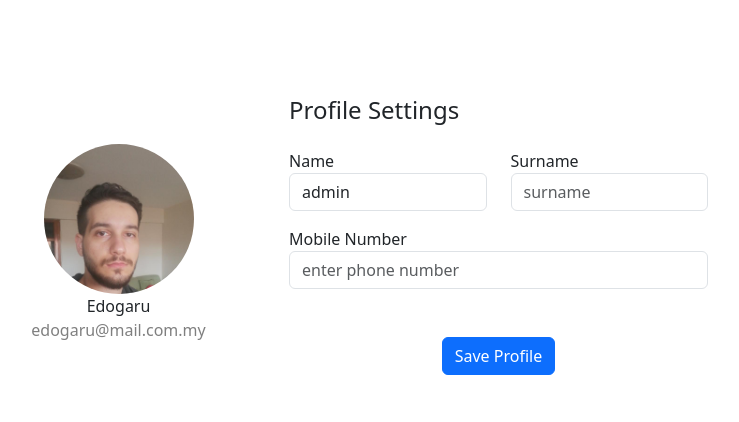
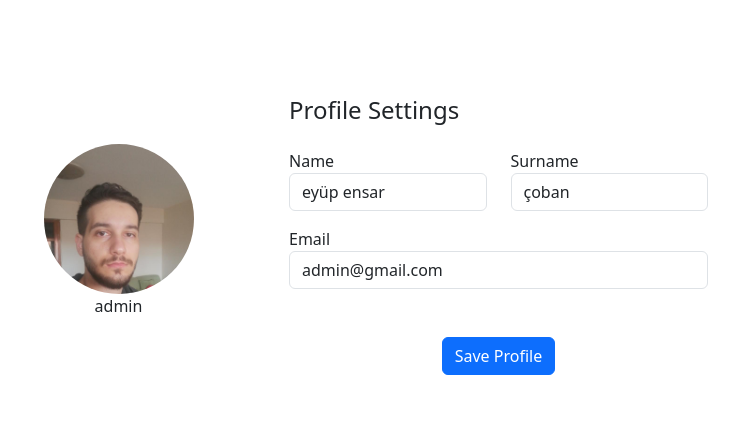
Before and after one commit to Cann23/aOHS, a Django app: page /dashboard/profile/ in a window 1280 px wide. Shown: the top 422 px of the page, without its empty margins (94-833 px from the left). Run offline with Django 3.2, Linux system fonts and the light colour scheme; a user stored in the database is signed in; data comes from the database, SQL or seed files in the repository; both versions use the stored data as it was after the commit; some libraries are stand-ins or nearby versions.

Commit message:
#97 Profile page added to django system.

```diff
--- a/django-app/aOHS/dashboard/templates/dashboard/dashboard.html
+++ b/django-app/aOHS/dashboard/templates/dashboard/dashboard.html
@@ -52,7 +52,7 @@
                                 <i class="fas fa-user me-2"></i>{{ user.username }}
                             </a>
                             <ul class="dropdown-menu" aria-labelledby="navbarDropdown">
-                                <li><a class="dropdown-item" href="#">Profile</a></li>
+                                <li><a class="dropdown-item" href="/dashboard/profile">Profile</a></li>
                                 <li><a class="dropdown-item" href="#">Settings</a></li>
                                 <li><a class="dropdown-item" href="/logout">Logout</a></li>
                             </ul>
--- a/django-app/aOHS/dashboard/templates/dashboard/profile-page.html
+++ b/django-app/aOHS/dashboard/templates/dashboard/profile-page.html
@@ -2,10 +2,12 @@
     {% bootstrap_css %}
     {% bootstrap_javascript %}
 
+<form action="" method="post">
+    {% csrf_token %}
     <div class="container rounded bg-white mt-5 mb-5">
         <div class="row">
             <div class="col-md-3 border-right">
-            <div class="d-flex flex-column align-items-center text-center p-3 py-5"><img class="rounded-circle mt-5" width="150px" src="{{ profile.profile_picture.url }}"><span class="font-weight-bold">Edogaru</span><span class="text-black-50">edogaru@mail.com.my</span><span> </span></div>
+                <div class="d-flex flex-column align-items-center text-center p-3 py-5"><img class="rounded-circle mt-5" width="150px" src="{{ profile.profile_picture.url }}"><span class="font-weight-bold">{{ profile.user.username }}</span></div>
             </div>
             <div class="col-md-5 border-right">
                 <div class="p-3 py-5">
@@ -13,14 +15,15 @@
                         <h4 class="text-right">Profile Settings</h4>
                     </div>
                     <div class="row mt-2">
-                    <div class="col-md-6"><label class="labels">Name</label><input type="text" class="form-control" placeholder="first name" value="{{ profile.user.username }}"></div>
-                    <div class="col-md-6"><label class="labels">Surname</label><input type="text" class="form-control" value="" placeholder="surname"></div>
+                        <div class="col-md-6"><label class="labels">Name</label><input type="text" class="form-control" id="first_name" name="first_name" placeholder="first name" value="{{ profile.user.first_name }}"></div>
+                        <div class="col-md-6"><label class="labels">Surname</label><input type="text" class="form-control" id="last_name" name="last_name" value="{{ profile.user.last_name }}" placeholder="surname"></div>
                     </div>
                     <div class="row mt-3">
-                    <div class="col-md-12"><label class="labels">Mobile Number</label><input type="text" class="form-control" placeholder="enter phone number" value=""></div>
+                        <div class="col-md-12"><label class="labels">Email</label><input type="text" class="form-control" id="email" name="email" placeholder="enter phone number" value="{{ profile.user.email }}"></div>
                         </div>
-                <div class="mt-5 text-center"><button class="btn btn-primary profile-button" type="button">Save Profile</button></div>
+                    <div class="mt-5 text-center"><button class="btn btn-primary profile-button" type="submit">Save Profile</button></div>
                 </div>
             </div>
         </div>
     </div>
+</form>
--- a/django-app/aOHS/dashboard/views/profile_views.py
+++ b/django-app/aOHS/dashboard/views/profile_views.py
@@ -2,8 +2,8 @@
 from django.shortcuts import render, redirect
 from django.views import View
 
-from backend.models import Violation, Camera, Model, Worker, Profile
-from dashboard.views.mixins import GetCountsMixin
+from backend.models import Profile
+
 
 class ProfileView(LoginRequiredMixin, View):
     def get(self, request):
@@ -11,3 +11,30 @@
         profile = Profile.objects.get(user=profile)
         print(profile.profile_picture)
         return render(request, 'dashboard/profile-page.html', {'profile': profile})
+
+    def post(self, request):
+        # profile = request.user
+        # profile = Profile.objects.get(user=profile)
+        request.user.first_name = request.POST['first_name']
+        request.user.last_name = request.POST['last_name']
+        request.user.email = request.POST['email']
+        # profile.phone_number = request.POST['phone_number']
+        request.user.save()
+        return redirect('/dashboard/')
+
+
+class ProfileEditView(LoginRequiredMixin, View):
+    def get(self, request):
+        profile = request.user
+        profile = Profile.objects.get(user=profile)
+        return render(request, 'dashboard/profile-edit.html', {'profile': profile})
+
+    def post(self, request):
+        profile = request.user
+        profile = Profile.objects.get(user=profile)
+        profile.user.first_name = request.POST['first_name']
+        profile.user.last_name = request.POST['last_name']
+        profile.user.email = request.POST['email']
+        # profile.phone_number = request.POST['phone_number']
+        profile.save()
+        return redirect('profile')
```
Also changed, not shown: django-app/aOHS/dashboard/templates/registration/image.jpeg (added), django-app/aOHS/db.sqlite3, django-app/aOHS/static/images/pp2.jpeg (added), django-app/aOHS/static/images/profile_pics/pp.jpg (added). Lines whose indentation alone changed are shown as unchanged.
